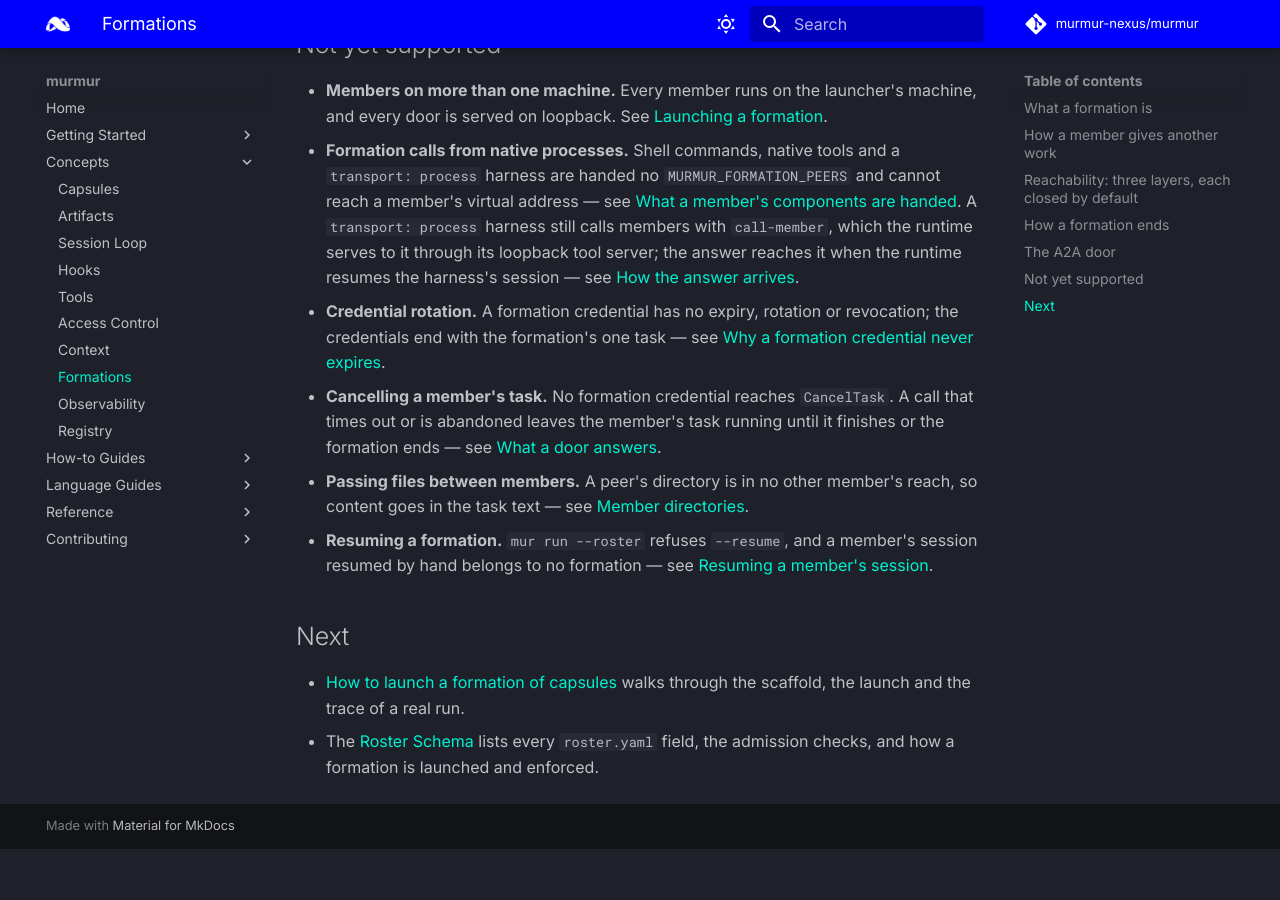
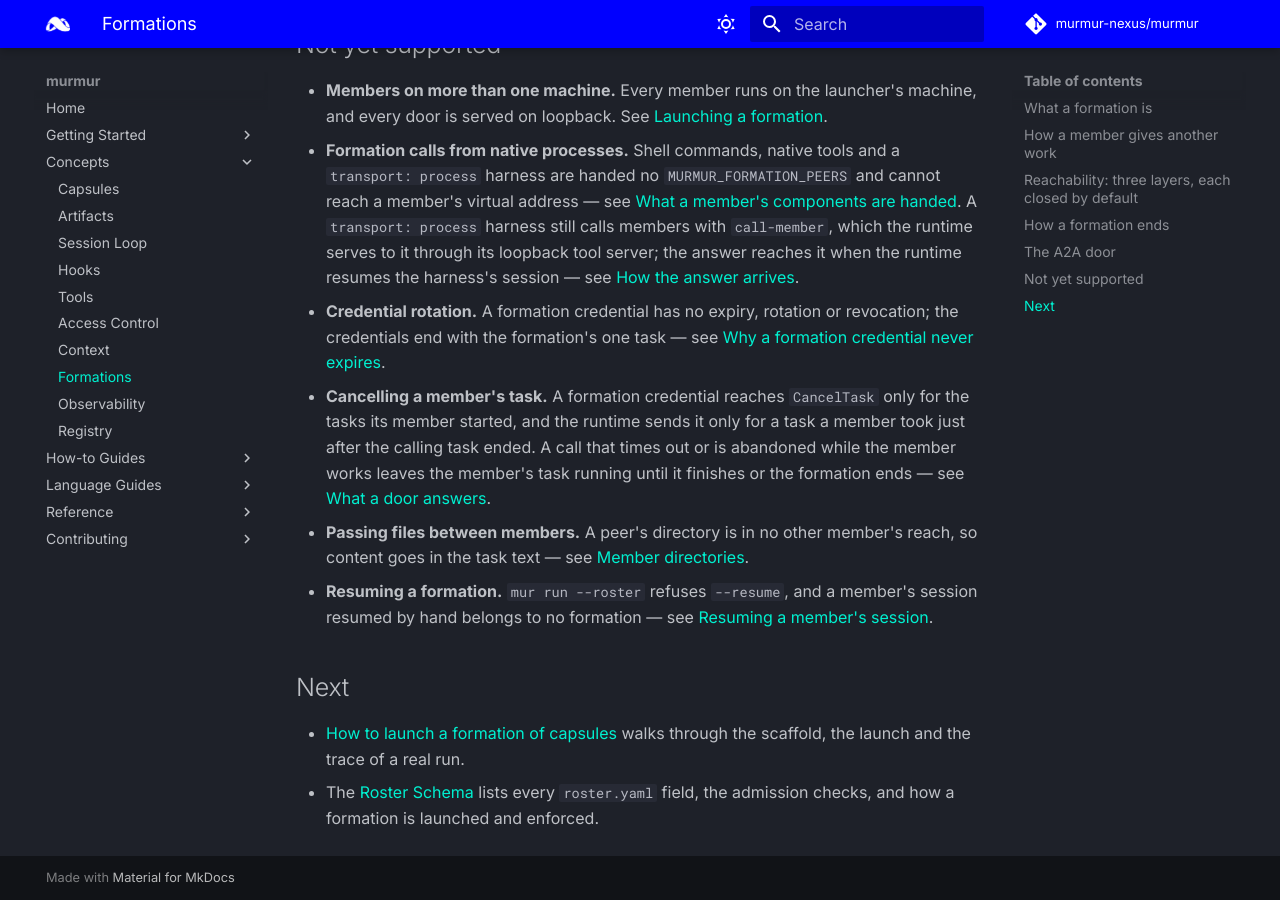
Before and after one commit to murmur-nexus/murmur, an MkDocs documentation site: the page built from docs/content/concepts/formations.md, in a window 1280 px wide and 900 px high, scrolled down 2852 px. Built offline with MkDocs 1.6.1 and Material for MkDocs 9.7.7, drawn with Linux system fonts in a browser that asks for light colours; comment, search, counter and statistics services are not loaded; before the commit the page ends 3701 px from its top, so only the background shows below that.

```diff
--- a/docs/content/concepts/formations.md
+++ b/docs/content/concepts/formations.md
@@ -116,9 +116,11 @@ wire two capsules together by hand, with a pinned port and `curl`, see
 - **Credential rotation.** A formation credential has no expiry, rotation or revocation; the
   credentials end with the formation's one task — see
   [Why a formation credential never expires](../reference/roster.md#enforcement-lifetime).
-- **Cancelling a member's task.** No formation credential reaches `CancelTask`. A call that times
-  out or is abandoned leaves the member's task running until it finishes or the formation ends —
-  see [What a door answers](../reference/roster.md#enforcement-door).
+- **Cancelling a member's task.** A formation credential reaches `CancelTask` only for the tasks
+  its member started, and the runtime sends it only for a task a member took just after the
+  calling task ended. A call that times out or is abandoned while the member works leaves the
+  member's task running until it finishes or the formation ends — see
+  [What a door answers](../reference/roster.md#enforcement-door).
 - **Passing files between members.** A peer's directory is in no other member's reach, so content
   goes in the task text — see [Member directories](../reference/roster.md#member-directories).
 - **Resuming a formation.** `mur run --roster` refuses `--resume`, and a member's session resumed
```
Also changed, not shown: docs/content/reference/runtime-provided-tools.md (+4 -3 lines), 3 other files.
